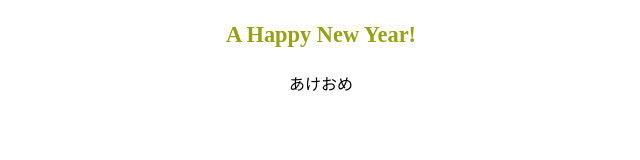
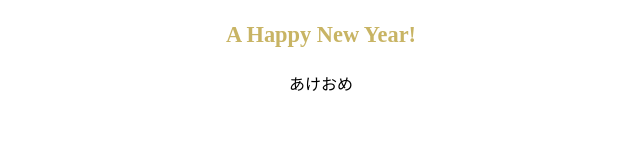
Before and after one commit to prismistim/2022, a Vue app: page / in a window 1280 px wide. Shown: the top 160 px of the page, without its empty margins (319-959 px from the left). Built offline with nearby package versions, Linux system fonts and the light colour scheme; a web font is replaced by a local one.

Commit message:
feat: 更新

```diff
--- a/index.html
+++ b/index.html
@@ -4,7 +4,7 @@
     <meta charset="UTF-8" />
     <link rel="icon" href="/favicon.ico" />
     <meta name="viewport" content="width=device-width, initial-scale=1.0" />
-    <title>Vite App</title>
+    <title>2022</title>
   </head>
   <body>
     <div id="app"></div>
--- a/src/App.vue
+++ b/src/App.vue
@@ -17,6 +17,6 @@ body {
 h3 {
   font-size: 1.4rem;
   text-align: center;
-  color: #98a112
+  color: rgb(200, 180, 100)
 }
 </style>
--- a/vite.config.js
+++ b/vite.config.js
@@ -4,7 +4,7 @@ import vue from '@vitejs/plugin-vue'
 // https://vitejs.dev/config/
 export default defineConfig({
   plugins: [vue()],
-  base: '/2022',
+  base: '/2022/',
   build: {
     outDir: 'docs'
   }
```
Also changed, not shown: 3 other files (tests, documents, lock files or other folders).
